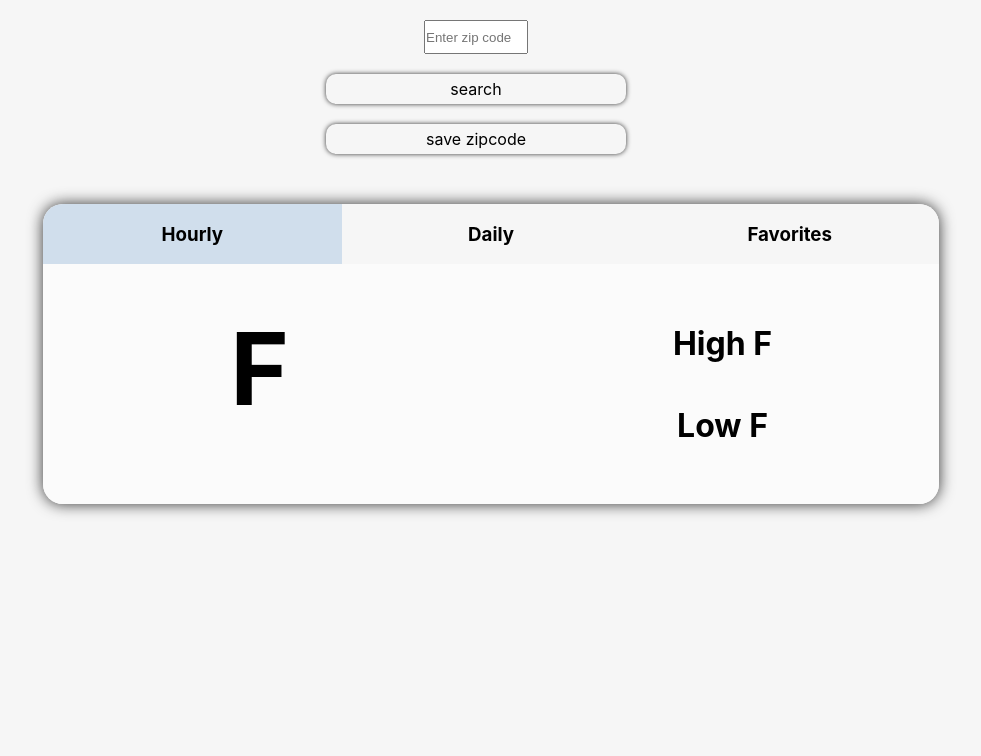
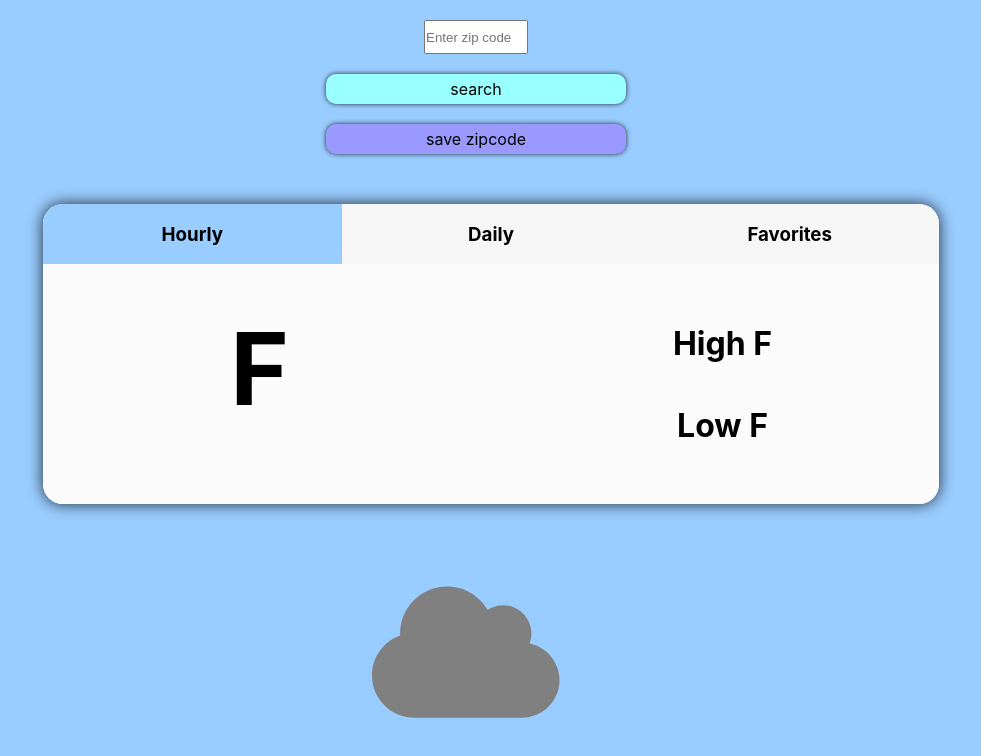
Before and after one commit to ibrahim408/IBWeather, a React (Create React App) app: page / in a window 1280 px wide. Shown: the top 756 px of the page, without its empty margins (174-1155 px from the left). Built offline with nearby package versions, Linux system fonts and the light colour scheme.

Commit message:
minor bug fixes

```diff
--- a/src/container/Forecast/Forecast.css
+++ b/src/container/Forecast/Forecast.css
@@ -10,3 +10,12 @@
     align-items: center;
     justify-content: space-around;
 }
+
+.default-container {
+    flex: 1;
+    height: 150px;
+    width: 70vw;
+    display: flex;
+    justify-content: center;
+    align-items: center;
+}
--- a/src/container/Forecast/index.js
+++ b/src/container/Forecast/index.js
@@ -1,10 +1,22 @@
 import  "./Forecast.css";
 import { FontAwesomeIcon } from '@fortawesome/react-fontawesome'
-import { faSun } from '@fortawesome/free-solid-svg-icons'
+import { faSun, faCloud } from '@fortawesome/free-solid-svg-icons'
 
 function Forecast(props) {
+    const {loading} = props.response;
     const {periods} = props.forecast || {forecast: []};
+    console.log('sir loading: ',loading);
+    console.log('sir periods: ',periods);
 
+    const renderPeriods = () => {
+        return (
+            <div>
+                {periods.map(period => {
+                    return renderPeriod(period);
+                })}
+            </div>
+        )
+    }
     const renderPeriod = ({temperature,shortForecast,period}) => {
         return (
             <div className='forecast-container'>
@@ -15,26 +27,25 @@ function Forecast(props) {
         )
     }
 
-    return (
-        <div>
-            {periods && periods.map(period => {
-                return renderPeriod(period);
-            })}
-        </div>
-    );
+    const renderDefault = () => {
+        return (
+            <div className="default-container">
+                <FontAwesomeIcon style={{fontSize: 150, color: 'grey'}} icon={faCloud} />
+            </div>
+        )
+    }
+
+    const renderLoading = () => {
+        return(
+            <div style={{backgroundColor: 'red'}}className="default-container">
+            </div>
+        )
+    }
+
+
+    if (loading){  return renderLoading();
+    } else if (periods){    return renderPeriods();
+    } else {   return renderDefault();}
 }
 
-
-// {<ul>
-//     {
-//     numbers.map(number => {
-//         return renderItem(number)
-//     })
-// }
-// </ul>}
-
-{/* <div className="list-container">
-</div>  */}
-
-
 export default Forecast
--- a/src/container/Home/Home.css
+++ b/src/container/Home/Home.css
@@ -1,7 +1,7 @@
 .main-container{
     width: 100vw;
     min-height: 100vh;
-    background-color: #F6F6F6;
+    background-color: #99ccff;
     display: flex;
     flex-direction: column;
     align-items: center;
--- a/src/container/Home/Toolbar.css
+++ b/src/container/Home/Toolbar.css
@@ -18,6 +18,7 @@
     height: 30px;
     margin-top: 20px;
     border-radius: 10px;
+    background-color: #99ffff;
     box-shadow:0 0 5px rgba(0,0,0,0.8);
     display: flex;
     justify-content: center;
@@ -32,6 +33,7 @@
     width: 300px;
     height: 30px;
     margin-top: 20px;
+    background-color:  #9999ff;
     box-shadow:0 0 5px rgba(0,0,0,0.8);
     border-radius: 10px;
     display: flex;
--- a/src/container/Home/index.js
+++ b/src/container/Home/index.js
@@ -10,13 +10,13 @@ import './Toolbar.css'
 
 function Home(){
     const {locationName,geolocation,gridPoint,setZipCode,setLocationName,setGridPoint} = useCurrentLocation();
-    const {hourlyForecast,dailyForecast} =  useWeather(geolocation,gridPoint,setGridPoint);
+    const {hourlyForecast,dailyForecast,responseHourlyForecast,responseDailyForecast} =  useWeather(geolocation,gridPoint,setGridPoint);
     const {favorites, setFavorites} = useFavorite();
     const {searchInput,tab,onClickTab,onChange,onSubmit,onSave,} = useInput(setFavorites,setZipCode,gridPoint,favorites,locationName);
 
     const renderTab = (type,typeText) => {
         return (
-            <div style={{backgroundColor: tab === type ? '#d0deec' : null}}
+            <div style={{backgroundColor: tab === type ? '#99ccff' : null}}
                 className="tab-box"
                 onClick={() => onClickTab(type)}
             >
@@ -42,8 +42,8 @@ function Home(){
                     <Weather locationName={locationName} hourlyForecast={hourlyForecast} />
                 </div>
             </div>
-            {tab === 'hourly' ? <Forecast forecast={hourlyForecast} /> : null}
-            {tab === 'daily' ? <Forecast forecast={dailyForecast} /> : null}
+            {tab === 'hourly' ? <Forecast forecast={hourlyForecast} response={responseHourlyForecast} /> : null}
+            {tab === 'daily' ? <Forecast forecast={dailyForecast} response={responseDailyForecast} /> : null}
             {tab === 'favorites' ?
                 <Favorite favorites={favorites} setLocationName={setLocationName} setGridPoint={setGridPoint} />
             : null}
@@ -52,90 +52,4 @@ function Home(){
 }
 
 
-
-
 export default Home;
-
-
-
-
-// console.log('locationName: ',locationName);
-// console.log('hourlyForecast: ',hourlyForecast);
-// console.log('dailyForecast: ',dailyForecast);
-// console.log('gridPoint: ',gridPoint);
-// console.log('favorites: ',favorites);
-// console.log('');
-
-
-
-//                <h1>{locationName}</h1>
-
-
-//<Favorite favorites={favorites} setLocationName={setLocationName} setGridPoint={setGridPoint} />
-{/* <Daily />
-<Hourly /> */}
-
-// HOOKS
-//
-//
-//const {geolocation,setGeolocation,gridPoint,setGridPoint} = useCurrentLocation();
-//const fetchGridPoint = useFetch(TYPE_GRID,[37.423021,-122.083739]);
-//const fetchToday = useFetch(TYPE_TODAY,[31,80]);
-//const fetchSeven  = useFetch(TYPE_SEVEN_DAY,[31,90]);
-
-//
-// google api
-  //const fetchGeolocation = useFetch(TYPE_GEOLOCATION,['00000','00000']);
-  //console.log('fetchGeolocation: ', fetchGeolocation);
-
-
-
-
-//
-//
-// FAVORITES
-    // const {favorites,setFavorites} = useFavorite();
-    // console.log('favorites: ', favorites);
-    // if (favorites.length === 1)
-    //     setFavorites(favorites.concat(1));
-
-
-//
-//
-// HOURLy
-// must end with the first start date
-// useEffect(() => {
-//     if (fetchToday.loading === false && fetchToday.error === null){
-//         console.log('today forcast: ', fetchToday);
-
-//         const hours = fetchToday.result.properties.periods;
-//         hours.forEach(hour => {
-//             const currentTime = new Date(hour.startTime)
-//             console.log('date: ', currentTime.getDate())
-//             console.log('hour: ', currentTime.getHours())
-//             console.log('=========================')
-//         })
-//     }
-// },[fetchToday.loading])
-
-
-
-//
-//
-// USING location to get grid points
-//const fetchGridPoint = useFetch(`https://api.weather.gov/points/${geolocation[0]},${geolocation[1]}`);
-
-// //enter wrong url handle error
-// useEffect(() => {
-//     //console.log('useEffect: ', fetchGridPoint);
-//     if (fetchGridPoint.loading === false && fetchGridPoint.error === null){
-//         console.log('fetchGridPoint: ',fetchGridPoint);
-//         // const gridX = fetchGridPoint.result.properties.gridX;
-//         // const gridY = fetchGridPoint.result.properties.gridY;
-//         //setGridPoint([gridX,gridY]);
-//     } else if (fetchGridPoint.error === true) {
-//         console.log('sirr error');
-//         console.log('sirr error');
-//         console.log('sirr error');
-//     }
-// }, [fetchGridPoint.loading]);
--- a/src/helper/createRequest.js
+++ b/src/helper/createRequest.js
@@ -19,8 +19,3 @@ export const createRequest = function (type,args){
         }
     }
 };
-
-//https://maps.googleapis.com/maps/api/geocode/json?address=${args[0]}&key=AIzaSyD8RBTu-q-EVrO28tXVyUQMXzZYr_Hb2RQ
-
-// https://api.weather.gov/gridpoints/TOP/{gridX},{gridY}/forecast
-//https://maps.googleapis.com/maps/api/geocode/json?address=california&key=AIzaSyD8RBTu-q-EVrO28tXVyUQMXzZYr_Hb2RQ
--- a/src/hooks/useCurrentLocation.js
+++ b/src/hooks/useCurrentLocation.js
@@ -1,7 +1,6 @@
 import {useEffect, useState} from 'react';
 import useFetch from "./useFetch";
-import {TYPE_HOURLY,TYPE_GRID,TYPE_GEOLOCATION, TYPE_DAILY} from '../helper/constants'
-
+import {TYPE_GEOLOCATION} from '../helper/constants'
 
 const useCurrentLocation = function(){
     const [zipCode,setZipCode] = useState([null,null]);
@@ -16,7 +15,7 @@ const useCurrentLocation = function(){
 
 
     useEffect(() => {
-        if (responseGeolocation.loading === false && responseGeolocation.error === null){
+        if (responseGeolocation.loading === false && responseGeolocation.error === null && responseGeolocation.result){
             if (responseGeolocation.result.lat && responseGeolocation.result.lng){
                 setLocationName(responseGeolocation.result.location);
                 setGeolocation([responseGeolocation.result.lat,responseGeolocation.result.lng])
@@ -32,6 +31,3 @@ const useCurrentLocation = function(){
 };
 
 export default useCurrentLocation;
-    //
-    //
-    // is there a resonse why useEffect for diff response are different
--- a/src/hooks/useFetch.js
+++ b/src/hooks/useFetch.js
@@ -6,22 +6,19 @@ import parseResponse from '../helper/parseResponse'
 const useFetch = (type,args) => {
     const [result,setResult] = useState(null);
     const [error,setError] = useState(null);
-    const [loading,setLoading] = useState(true);
+    const [loading,setLoading] = useState(false);
 
     useEffect(() => {
         async function fetchData(){
             try {
                 setLoading(true);
                 const request = createRequest(type,args);
-                console.log('sir ')
-                console.log('sir ')
-                console.log('fetching ', request);
+                console.log('fetching: ',request)
                 const res = await fetch(request);
                 const response = await res.json();
                 const data = parseResponse(type,response);
                 setResult(data);
             } catch(err){
-                console.log('error: ',err);
                 setError(true);
             } finally {
                 setLoading(false);
@@ -42,23 +39,3 @@ export default useFetch;
 // if (response.status === "OK"){
 //     const address = results[0].formatted_address;
 // }
-
-
-
-
-// get Grid
-// https://api.weather.gov/points/37.423021,-122.083739
-// https://api.weather.gov/points/{latitude},{longitude}
-// properties.gridX: 92
-// properties.gridY: 86
-
-
-
-// 7 Day
-// https://api.weather.gov/gridpoints/TOP/92,8/forecast
-// https://api.weather.gov/gridpoints/TOP/{gridX},{gridY}/forecast
-
-
-// Today
-// https://api.weather.gov/gridpoints/TOP/31,80/forecast/hourly
-// https://api.weather.gov/gridpoints/TOP/31,80/forecast/hourly
--- a/src/hooks/useInput.js
+++ b/src/hooks/useInput.js
@@ -1,4 +1,4 @@
-import {useEffect, useState} from 'react';
+import {useState} from 'react';
 import { isZipCode } from "../helper/utility";
 
 function useInput(setFavorites,setZipCode,gridPoint,favorites,locationName) {
--- a/src/hooks/useWeather.js
+++ b/src/hooks/useWeather.js
@@ -30,7 +30,7 @@ const useWeather = function(geolocation,gridPoint,setGridPoint) {
         }
     },[responseGrid.loading])
 
-    return {hourlyForecast,dailyForecast};
+    return {hourlyForecast,dailyForecast,responseHourlyForecast,responseDailyForecast};
 }
 
 export default useWeather;
```
